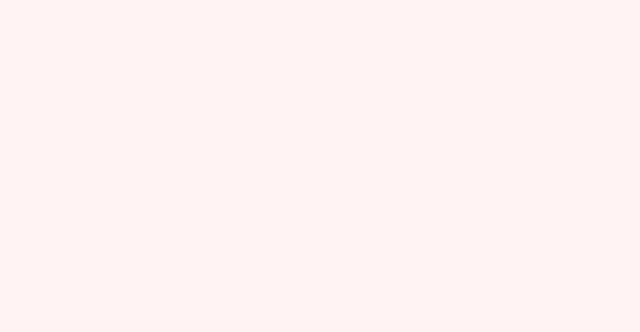
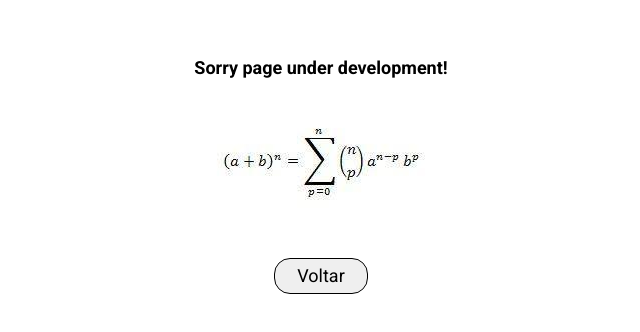
Before and after one commit to LukazDs/projeto-mathinc, a React (Create React App) app: page /challenge in a window 1280 px wide. Before the commit this address had no page. Shown: the part 226-558 px from the top of the page, without its empty margins (319-959 px from the left). Built offline with nearby package versions, Linux system fonts and the light colour scheme.

Commit message:
feat: add challenge preview page

```diff
--- a/src/App.js
+++ b/src/App.js
@@ -4,6 +4,7 @@ import Login from "./components/login/Login";
 import Register from "./components/register/Register";
 import UserContext from "./contexts/UserContext";
 import Timeline from "./components/timeline/Timeline";
+import Challenge from "./components/challenge/Challenge";
 
 export default function App() {
   const [token, setToken] = useState("");
@@ -20,6 +21,7 @@ export default function App() {
           <Route path="/" element={<Login />} />
           <Route path="/register" element={<Register />} />
           <Route path="/posts" element={<Timeline />} />
+          <Route path="/challenge" element={<Challenge />} />
         </Routes>
       </Router>
     </UserContext.Provider>
--- /dev/null
+++ b/src/components/challenge/Challenge.js
@@ -0,0 +1,16 @@
+import { Container, Logo } from "./styleChallenge";
+import logo_challenge from "../../assets/images/logo_challenge.jpeg";
+import { useNavigate } from "react-router-dom";
+
+function Challenge() {
+  const navigate = useNavigate();
+  return (
+    <Container>
+      <span>Sorry page under development!</span>
+      <Logo src={logo_challenge} />
+      <button onClick={() => navigate("/posts")}>Voltar</button>
+    </Container>
+  );
+}
+
+export default Challenge;
--- /dev/null
+++ b/src/components/challenge/styleChallenge.js
@@ -0,0 +1,41 @@
+import styled from "styled-components";
+
+const Container = styled.div`
+  width: 100%;
+  height: 100vh;
+  background: white;
+  display: flex;
+  flex-direction: column;
+  justify-content: center;
+  align-items: center;
+
+  span {
+    font-family: "Roboto";
+    font-style: normal;
+    font-weight: 600;
+    font-size: 18px;
+    line-height: 28px;
+    margin-bottom: 30px;
+  }
+
+  button {
+    margin-top: 50px;
+    width: 94px;
+    height: 36px;
+    border: 1px solid #000000;
+    border-radius: 16px;
+    background: #gray;
+    font-family: "Roboto";
+    font-style: normal;
+    font-weight: 400;
+    font-size: 18px;
+    line-height: 28px;
+    cursor: pointer;
+  }
+`;
+
+const Logo = styled.img`
+  object-fit: cover;
+`;
+
+export { Container, Logo };
--- a/src/components/createPost/createPostStyle.js
+++ b/src/components/createPost/createPostStyle.js
@@ -51,7 +51,7 @@ const Form = styled.form`
     height: 26px;
     border: 1px solid #000000;
     border-radius: 16px;
-    background: #c2c2c2;
+    background: #00bfff;
     font-family: "Roboto";
     font-style: normal;
     font-weight: 600;
--- a/src/components/header/headerStyle.js
+++ b/src/components/header/headerStyle.js
@@ -6,8 +6,8 @@ const HeaderBox = styled.menu`
   display: flex;
   align-items: center;
   justify-content: space-between;
-  border-radius: 0px 24px;
-  background: #34252f;
+  border-radius: 0px 0px 24px 24px;
+  background: #34296f;
   position: fixed;
   z-index: 1;
   top: 0;
--- a/src/components/menu/Menu.js
+++ b/src/components/menu/Menu.js
@@ -1,9 +1,12 @@
-import styled from "styled-components";
+import { useNavigate } from "react-router-dom";
+import { InfoLogo, MenuBox } from "./menuStyle";
 
 function Menu() {
+  const navigate = useNavigate();
+
   return (
     <MenuBox>
-      <InfoLogo>
+      <InfoLogo onClick={() => navigate("/challenge")}>
         <div className="logo">
           <span>M</span>
         </div>
@@ -13,47 +16,3 @@ function Menu() {
 }
 
 export default Menu;
-
-const MenuBox = styled.div`
-  width: 100%;
-  height: 64px;
-  background: #34252f;
-  border-radius: 48px 48px 0px 0px;
-  display: flex;
-  justify-content: center;
-  position: fixed;
-  left: 0;
-  bottom: 0;
-`;
-
-const InfoLogo = styled.div`
-  display: flex;
-  flex-direction: row;
-  justify-content: center;
-  align-items: center;
-
-  .logo {
-    width: 102px;
-    height: 88px;
-    display: flex;
-    align-items: center;
-    justify-content: center;
-
-    background: #ffffff;
-    border: 1px solid #e3dddd;
-    border-radius: 28px;
-    margin-bottom: 78px;
-
-    span {
-      font-family: "Bungee";
-      font-style: normal;
-      font-weight: 400;
-      font-size: 56px;
-      line-height: 34px;
-
-      color: #000000;
-
-      backdrop-filter: blur(2px);
-    }
-  }
-`;
--- /dev/null
+++ b/src/components/menu/menuStyle.js
@@ -0,0 +1,47 @@
+import styled from "styled-components";
+
+const MenuBox = styled.div`
+  width: 100%;
+  height: 64px;
+  background: #34296f;
+  border-radius: 48px 48px 0px 0px;
+  display: flex;
+  justify-content: center;
+  position: fixed;
+  left: 0;
+  bottom: 0;
+`;
+
+const InfoLogo = styled.div`
+  display: flex;
+  flex-direction: row;
+  justify-content: center;
+  align-items: center;
+
+  .logo {
+    width: 102px;
+    height: 88px;
+    display: flex;
+    align-items: center;
+    justify-content: center;
+
+    background: #ffffff;
+    border: 1px solid #e3dddd;
+    border-radius: 28px;
+    margin-bottom: 78px;
+
+    span {
+      font-family: "Bungee";
+      font-style: normal;
+      font-weight: 400;
+      font-size: 56px;
+      line-height: 34px;
+
+      color: #000000;
+
+      backdrop-filter: blur(2px);
+    }
+  }
+`;
+
+export { MenuBox, InfoLogo };
```
Also changed, not shown: src/assets/images/images.jpeg (deleted), src/assets/images/logo_challenge.jpeg (added).
